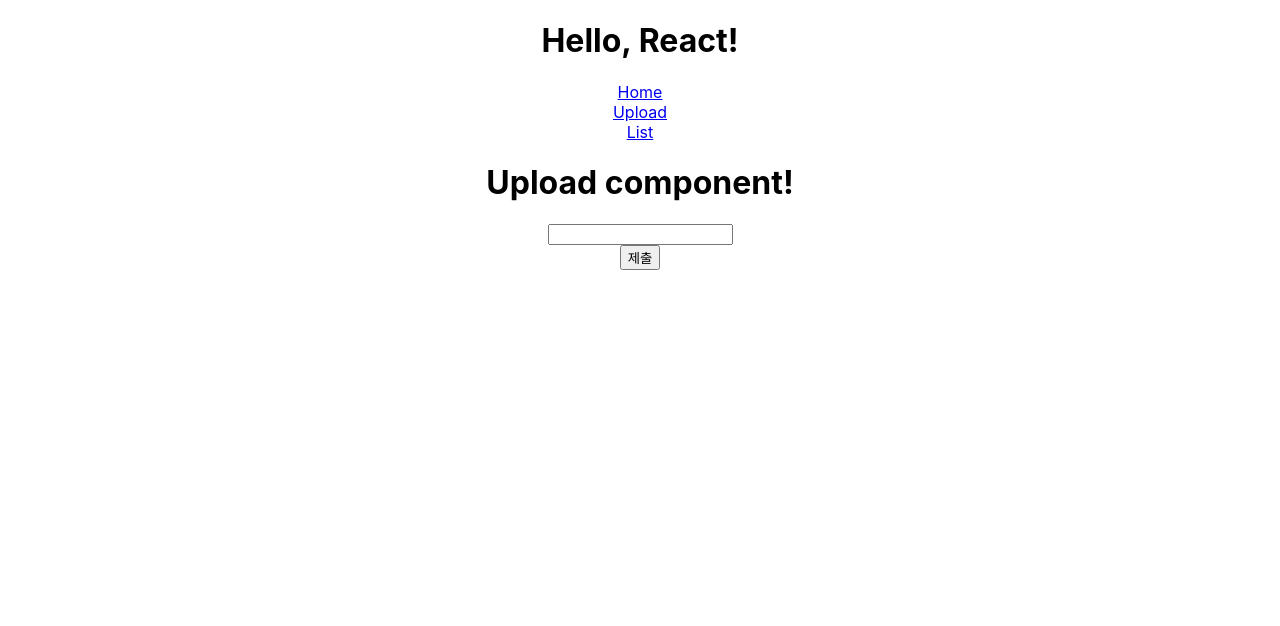
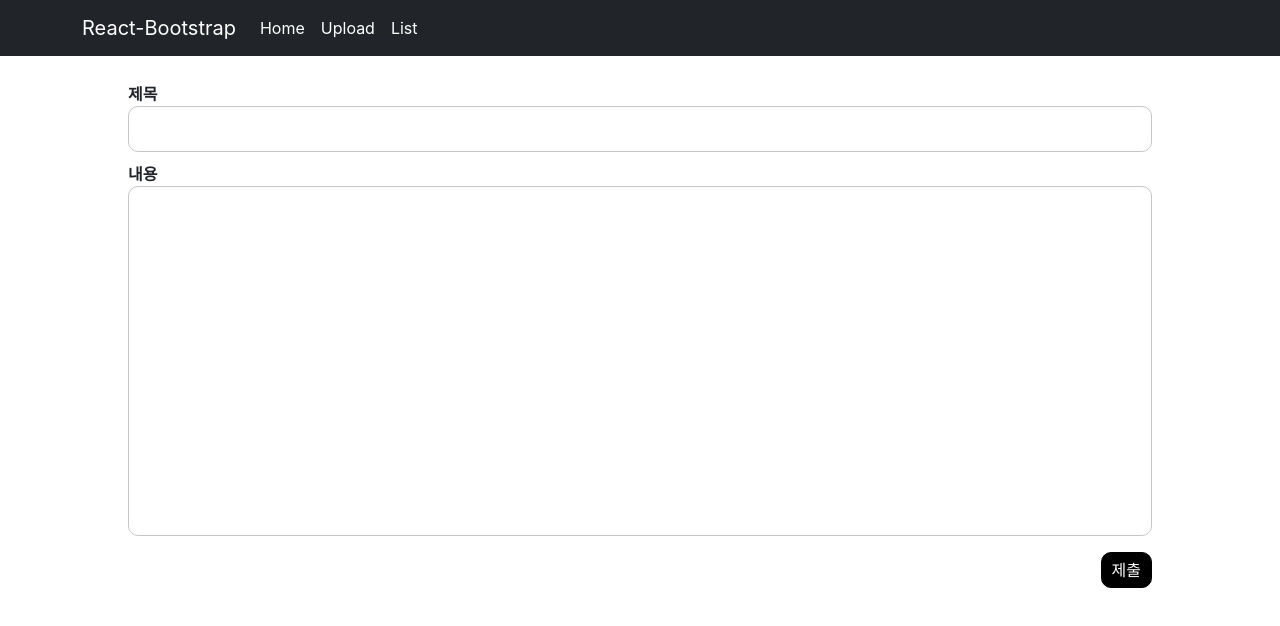
Before and after one commit to ParkAsher/MERN-Community, a React (Create React App) app in the folder client/: page /Upload in a window 1280 px wide. Shown: the top 626 px of the page. Built offline with nearby package versions, Linux system fonts and the light colour scheme.

Commit message:
React-bootstrap Bootstrap install & how to use

```diff
--- a/client/package.json
+++ b/client/package.json
@@ -3,12 +3,17 @@
   "version": "0.1.0",
   "private": true,
   "dependencies": {
+    "@emotion/css": "^11.10.0",
+    "@emotion/react": "^11.10.0",
+    "@emotion/styled": "^11.10.0",
     "@testing-library/jest-dom": "^5.16.5",
     "@testing-library/react": "^13.3.0",
     "@testing-library/user-event": "^13.5.0",
     "axios": "^0.27.2",
+    "bootstrap": "^5.1.3",
     "http-proxy-middleware": "^2.0.6",
     "react": "^18.2.0",
+    "react-bootstrap": "^2.5.0",
     "react-dom": "^18.2.0",
     "react-router-dom": "^6.3.0",
     "react-scripts": "5.0.1",
--- a/client/public/index.html
+++ b/client/public/index.html
@@ -25,6 +25,18 @@
       Learn how to configure a non-root public URL by running `npm run build`.
     -->
     <title>React App</title>
+
+    <!--
+        Bootstrap, React-bootstrap
+        npm i react-bootstrap bootstrap@5
+
+    -->
+    <link
+      rel="stylesheet"
+      href="https://cdn.jsdelivr.net/npm/bootstrap@5.2.0-beta1/dist/css/bootstrap.min.css"
+      integrity="sha384-0evHe/X+R7YkIZDRvuzKMRqM+OrBnVFBL6DOitfPri4tjfHxaWutUpFmBp4vmVor"
+      crossorigin="anonymous"
+    />
   </head>
   <body>
     <noscript>You need to enable JavaScript to run this app.</noscript>
--- a/client/src/Component/Heading.js
+++ b/client/src/Component/Heading.js
@@ -1,19 +1,37 @@
 import React from 'react'
-
 /*
     react-router-dom [Link]
     a 태그처럼 사용 됨
 */
 import { Link } from 'react-router-dom'
+/*
+    React-Bootstrap
+*/
+import { Navbar, Container, Nav, } from 'react-bootstrap'
+
+
 
 function Heading() {
     return (
-        <div style={{ display: "flex", flexDirection: "column", alignItems: "center", width: "100%" }}>
-            <h1>Hello, React!</h1>
-            <Link to="/">Home</Link>
-            <Link to="/Upload">Upload</Link>
-            <Link to="/List">List</Link>
-        </div>
+        <Navbar bg="dark" expand="lg" variant="dark">
+            <Container>
+                <Navbar.Brand href="#home">React-Bootstrap</Navbar.Brand>
+                <Navbar.Toggle aria-controls="basic-navbar-nav" />
+                <Navbar.Collapse id="basic-navbar-nav">
+                    <Nav className="me-auto">
+                        <Nav.Link>
+                            <Link to="/" style={{ color: "white", textDecoration: "none" }}>Home</Link>
+                        </Nav.Link>
+                        <Nav.Link>
+                            <Link to="/Upload" style={{ color: "white", textDecoration: "none" }}>Upload</Link>
+                        </Nav.Link>
+                        <Nav.Link>
+                            <Link to="/List" style={{ color: "white", textDecoration: "none" }}>List</Link>
+                        </Nav.Link>
+                    </Nav>
+                </Navbar.Collapse>
+            </Container>
+        </Navbar>
     )
 }
 
--- a/client/src/Component/Upload.js
+++ b/client/src/Component/Upload.js
@@ -1,4 +1,5 @@
 import React, { useState, useEffect } from 'react'
+import { UploadButtonDiv, UploadDiv, UploadForm, } from '../Style/UploadCss.js';
 
 function Upload(props) {
 
@@ -23,11 +24,17 @@
 
 
     return (
-        <div style={{ display: "flex", flexDirection: "column", alignItems: "center" }}>
-            <h1>Upload component!</h1>
-            <input type="text" value={Content} onChange={(event) => { setContent(event.currentTarget.value) }}></input>
-            <button onClick={() => { onSubmit() }} >제출</button>
-        </div>
+        <UploadDiv>
+            <UploadForm>
+                <label htmlFor='title'>제목</label>
+                <input id='title' type="text" value={Content} onChange={(event) => { setContent(event.currentTarget.value) }}></input>
+                <label htmlFor='content'>내용</label>
+                <textarea></textarea>
+                <UploadButtonDiv>
+                    <button onClick={() => { onSubmit() }}>제출</button>
+                </UploadButtonDiv>
+            </UploadForm>
+        </UploadDiv>
     )
 }
 
--- /dev/null
+++ b/client/src/Style/UploadCss.js
@@ -0,0 +1,73 @@
+import styled from '@emotion/styled';
+
+const UploadButtonDiv = styled.div`
+    margin-top: 1rem;
+    display: flex;
+    justify-content: flex-end;
+    button {
+        border-radius: 10px;
+        padding: 5px 10px;
+        background-color: black;
+        color: white;
+        border: 1px solid black;
+        &:hover {
+            background-color: white;
+            color: black;
+            border: 1px solid black;
+        }
+    }
+`;
+
+const UploadDiv = styled.div`
+    width: 100%;
+    margin-top: 1rem;
+    margin-bootm: 1rem;
+`;
+
+const UploadForm = styled.form`
+    width: 80%;
+    margin: 0 auto;
+    display: flex;
+    flex-direction: column;
+    input {
+        border-radius: 10px;
+        border: 1px solid #c6c6c6;
+        padding: 10px;
+        &:active,
+        &:focus {
+            outline: none;
+        }
+    }
+    textarea {
+        min-height: 350px;
+        resize: none;
+        border-radius: 10px;
+        border: 1px solid #c6c6c6;
+        padding: 10px;
+        &:active,
+        &:focus {
+            outline: none;
+        }
+        &::-webkit-scrollbar {
+            width: 10px;
+        }
+        &::-webkit-scrollbar-thumb {
+            background-color: grey;
+            border-radius: 15px;
+            background-colip: padding-box;
+            border: 2px solid transparent;
+        }
+        &::-webkit-scrollbar-track {
+            background-color: #c6c6c6;
+            border-radius: 15px;
+            box-shadow: insert 0px 0px 5px whitesmoke;
+        }
+    }
+    label {
+        font-weight: bold;
+        margin-top: 10px;
+    }
+
+`;
+
+export { UploadButtonDiv, UploadDiv, UploadForm };
```
Also changed, not shown: 2 other files (tests, documents, lock files or other folders).
